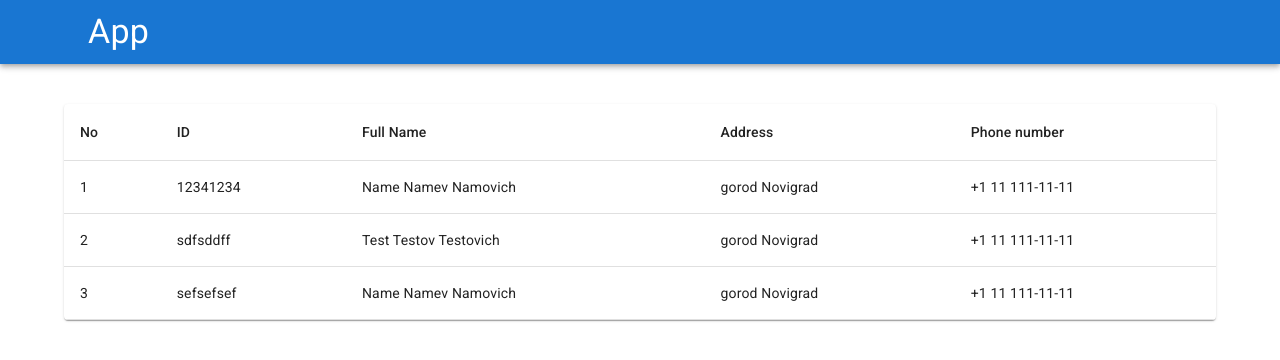
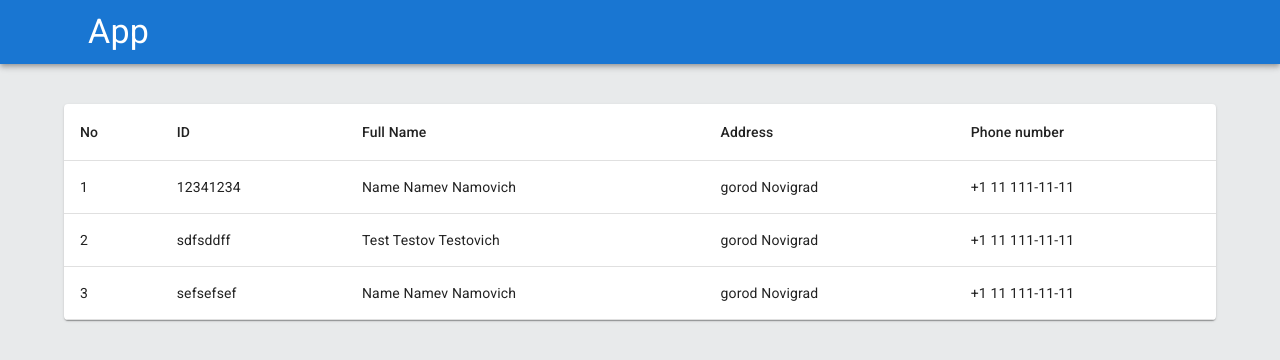
Before and after one commit to noardour/task5, a React (Vite) app: page / in a window 1280 px wide. Shown: the top 360 px of the page. Built offline with nearby package versions, Linux system fonts and the light colour scheme.

Commit message:
create mui theme

```diff
--- /dev/null
+++ b/src/app/muiTheme.ts
@@ -0,0 +1,11 @@
+import { createTheme } from "@mui/material";
+
+const muiTheme = createTheme({
+  palette: {
+    background: {
+      default: "#e8eaeb",
+    },
+  },
+});
+
+export default muiTheme;
--- a/src/main.tsx
+++ b/src/main.tsx
@@ -9,11 +9,15 @@ import "@fontsource/roboto/500.css";
 import "@fontsource/roboto/700.css";
 import { Provider } from "react-redux";
 import store from "./app/store.ts";
+import { ThemeProvider } from "@emotion/react";
+import muiTheme from "./app/muiTheme.ts";
 
 ReactDOM.createRoot(document.getElementById("root")!).render(
   <React.StrictMode>
-    <Provider store={store}>
-      <App />
-    </Provider>
+    <ThemeProvider theme={muiTheme}>
+      <Provider store={store}>
+        <App />
+      </Provider>
+    </ThemeProvider>
   </React.StrictMode>
 );
```
